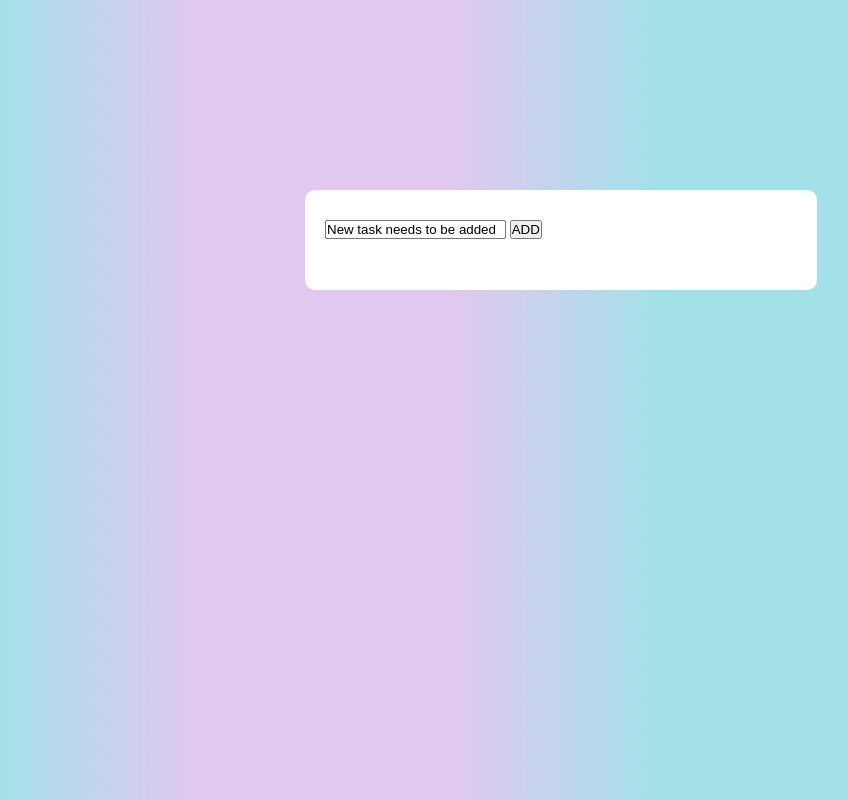
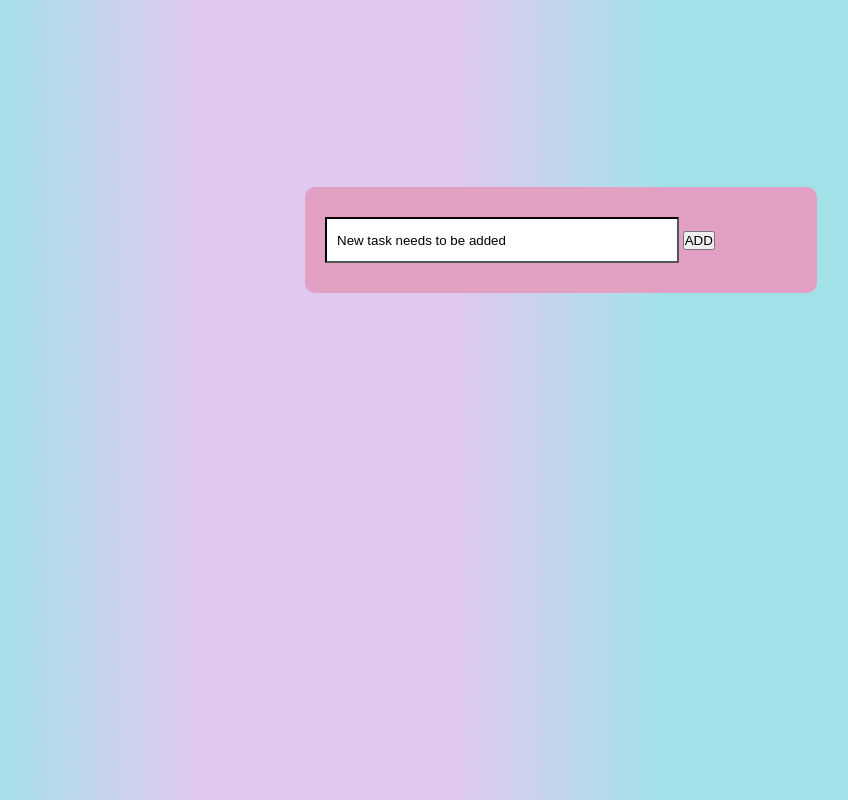
Before and after one commit to KristianFagerstrom/My-website, a plain HTML site: page Project/index.html in a window 1280 px wide. Shown: the whole page, without its empty margins (79-927 px from the left). Drawn offline with Linux system fonts and the light colour scheme.

Commit message:
task desc styling

```diff
--- a/Project/css/layout.css
+++ b/Project/css/layout.css
@@ -26,13 +26,19 @@ body {
   transform:translate(-50%, -50%);
   top: 30%;
   left: 50%;
-  background: #ffffff;
+  background: #e2a0c5;
 min-height: 100px;
 border-radius: 10px;
 }
 #task{
   position: relative;
   padding: 30px 20px;
+}
+#task input{
+  width: 75%;
+  height: 46px;
+  border-color: #000000;
+  padding-left: 10px;
 }
 ol,
 ul {
```
